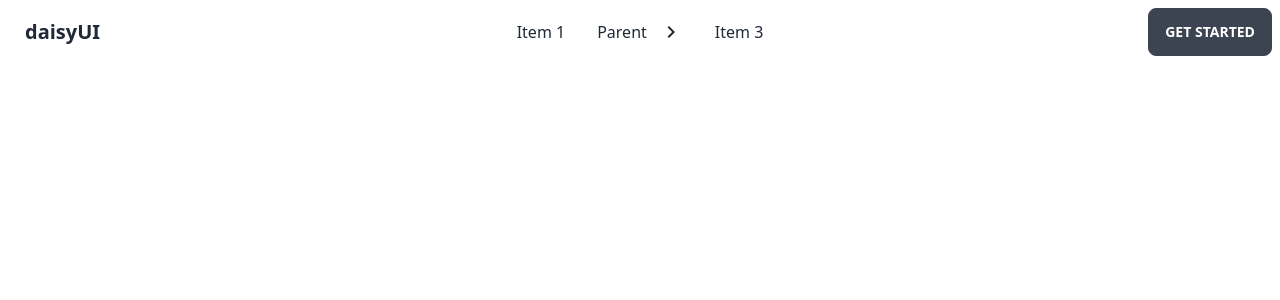
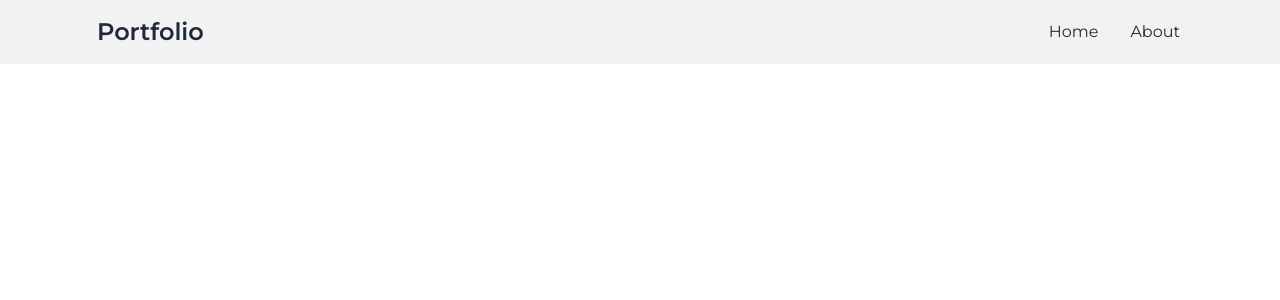
Before and after one commit to Rubayet-billah/my-portfolio, a React (Create React App) app: page / in a window 1280 px wide. Shown: the top 300 px of the page. Built offline with nearby package versions, Linux system fonts and the light colour scheme.

Commit message:
navbar edited

```diff
--- a/src/App.js
+++ b/src/App.js
@@ -4,7 +4,7 @@ import Header from "./Shared/Header/Header";
 
 function App() {
   return (
-    <div>
+    <div className="font-montserrat">
       <Header />
     </div>
   );
--- a/src/Shared/Header/Header.js
+++ b/src/Shared/Header/Header.js
@@ -4,38 +4,16 @@ const Header = () => {
   const menu = (
     <>
       <li>
-        <a href="/">Item 1</a>
-      </li>
-      <li tabIndex={0}>
-        <a href="/" className="justify-between">
-          Parent
-          <svg
-            className="fill-current"
-            xmlns="http://www.w3.org/2000/svg"
-            width="24"
-            height="24"
-            viewBox="0 0 24 24"
-          >
-            <path d="M8.59,16.58L13.17,12L8.59,7.41L10,6L16,12L10,18L8.59,16.58Z" />
-          </svg>
-        </a>
-        <ul className="p-2">
-          <li>
-            <a href="/">Submenu 1</a>
-          </li>
-          <li>
-            <a href="/">Submenu 2</a>
-          </li>
-        </ul>
+        <a href="/">Home</a>
       </li>
       <li>
-        <a href="/">Item 3</a>
+        <a href="/">About</a>
       </li>
     </>
   );
 
   return (
-    <div className="navbar bg-base-100">
+    <div className="navbar bg-base-200 lg:px-20">
       <div className="navbar-start">
         <div className="dropdown">
           <label tabIndex={0} className="btn btn-ghost lg:hidden">
@@ -56,22 +34,17 @@ const Header = () => {
           </label>
           <ul
             tabIndex={0}
-            className="menu menu-compact dropdown-content mt-3 p-2 shadow bg-base-100 rounded-box w-52"
+            className="menu menu-compact dropdown-content mt-3 p-2 shadow bg-base-200 rounded w-52"
           >
             {menu}
           </ul>
         </div>
-        <a href="/" className="btn btn-ghost normal-case text-xl">
-          daisyUI
+        <a href="/" className="btn btn-ghost normal-case text-2xl">
+          Portfolio
         </a>
       </div>
-      <div className="navbar-center hidden lg:flex">
+      <div className="navbar-end hidden lg:flex">
         <ul className="menu menu-horizontal px-1">{menu}</ul>
-      </div>
-      <div className="navbar-end">
-        <a href="/" className="btn">
-          Get started
-        </a>
       </div>
     </div>
   );
```
